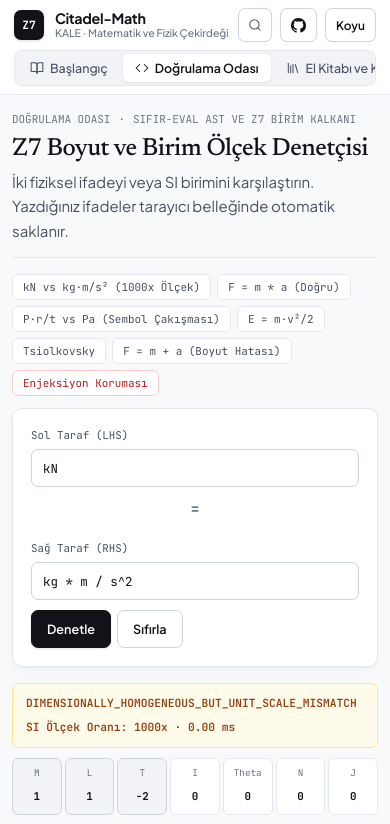
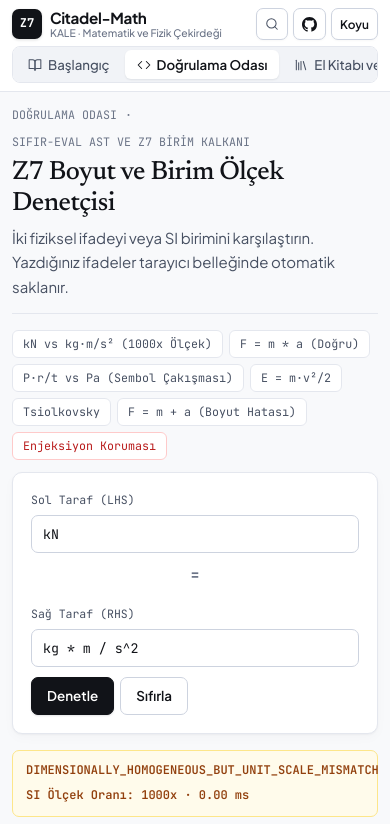
Before and after one commit to imza464-cmyk/citadel-math, a plain HTML site: page site/index.html in a window 390 px wide. Both pictures are taken after a click on the button "Doğrulama Odasında Dene". Shown: the top 824 px of the page. Drawn offline with nearby package versions, Linux system fonts and the light colour scheme.

Commit message:
fix(site): stamp SHA-256 asset cache-busters, fix flex mobile clipping, and null-guard DOM bindings

```diff
--- a/site/app.js
+++ b/site/app.js
@@ -1323,17 +1323,22 @@ ${esc(cur.json)}</pre>
     if (btn) btn.textContent = currentTheme === "dark" ? "Açık" : "Koyu";
   }
 
+  function on(sel, ev, fn) {
+    const el = $(sel);
+    if (el) el.addEventListener(ev, fn);
+  }
+
   function bindEvents() {
     $$(".nav-pill").forEach((btn) => btn.addEventListener("click", () => switchSection(btn.dataset.sec)));
     $$("[data-cat-tab]").forEach((btn) => btn.addEventListener("click", () => switchCatalogTab(btn.dataset.catTab)));
-    $("#themeToggle").addEventListener("click", () => applyTheme(currentTheme === "dark" ? "light" : "dark"));
-    $("#cmdOpenBtn").addEventListener("click", openCmdPalette);
+    on("#themeToggle", "click", () => applyTheme(currentTheme === "dark" ? "light" : "dark"));
+    on("#cmdOpenBtn", "click", openCmdPalette);
 
     // X-Ray Inspector events
-    $("#xrayOpenSandboxBtn").addEventListener("click", () => {
+    on("#xrayOpenSandboxBtn", "click", () => {
       const cur = XRAY_FORMULA_CASES[activeXrayIdx] || XRAY_FORMULA_CASES[0];
-      $("#lhsInput").value = cur.lhs;
-      $("#rhsInput").value = cur.rhs;
+      if ($("#lhsInput")) $("#lhsInput").value = cur.lhs;
+      if ($("#rhsInput")) $("#rhsInput").value = cur.rhs;
       switchSection("sandbox");
     });
 
@@ -1341,10 +1346,12 @@ ${esc(cur.json)}</pre>
     $$("[data-quickrun]").forEach((btn) => {
       btn.addEventListener("click", () => {
         $$("[data-quickrun]").forEach((b) => b.classList.toggle("active", b === btn));
-        $("#heroQuickCmd").textContent = QUICKRUN_COMMANDS[btn.dataset.quickrun];
+        if ($("#heroQuickCmd")) $("#heroQuickCmd").textContent = QUICKRUN_COMMANDS[btn.dataset.quickrun];
       });
     });
-    $("#heroCopyBtn").addEventListener("click", () => copyText($("#heroQuickCmd").textContent, "Komut kopyalandı"));
+    on("#heroCopyBtn", "click", () => {
+      if ($("#heroQuickCmd")) copyText($("#heroQuickCmd").textContent, "Komut kopyalandı");
+    });
 
     // Ashby Y toggle & hover/click
     $$("[data-ashby-y]").forEach((btn) => {
@@ -1355,14 +1362,14 @@ ${esc(cur.json)}</pre>
       });
     });
 
-    $("#ashbySvg").addEventListener("mouseover", (e) => {
+    on("#ashbySvg", "mouseover", (e) => {
       const dot = e.target.closest("[data-ashby-id]");
       if (!dot) return;
       const mat = materialsEnriched.find((m) => m.id === dot.dataset.ashbyId);
       if (mat) renderAshbyHud(mat);
     });
 
-    $("#ashbySvg").addEventListener("click", (e) => {
+    on("#ashbySvg", "click", (e) => {
       const dot = e.target.closest("[data-ashby-id]");
       if (!dot) return;
       selectedMatId = dot.dataset.ashbyId;
@@ -1433,9 +1440,9 @@ ${esc(cur.json)}</pre>
 
     // Command palette
     const dlg = $("#cmdPalette");
-    dlg.addEventListener("click", (e) => { if (e.target === dlg) dlg.close(); });
-    $("#cmdInput").addEventListener("input", (e) => renderCmdResults(e.target.value));
-    $("#cmdInput").addEventListener("keydown", (e) => {
+    if (dlg) dlg.addEventListener("click", (e) => { if (e.target === dlg) dlg.close(); });
+    on("#cmdInput", "input", (e) => renderCmdResults(e.target.value));
+    on("#cmdInput", "keydown", (e) => {
       if (!cmdMatches.length) return;
       if (e.key === "ArrowDown") {
         e.preventDefault();
@@ -1452,45 +1459,47 @@ ${esc(cur.json)}</pre>
     });
 
     // Sandbox
-    $("#runSandboxBtn").addEventListener("click", runSandbox);
-    $("#resetSandboxDraftBtn").addEventListener("click", () => {
-      $("#lhsInput").value = "kN";
-      $("#rhsInput").value = "kg * m / s^2";
+    on("#runSandboxBtn", "click", runSandbox);
+    on("#resetSandboxDraftBtn", "click", () => {
+      if ($("#lhsInput")) $("#lhsInput").value = "kN";
+      if ($("#rhsInput")) $("#rhsInput").value = "kg * m / s^2";
       runSandbox();
     });
-    $("#lhsInput").addEventListener("keydown", (e) => { if (e.key === "Enter") runSandbox(); });
-    $("#rhsInput").addEventListener("keydown", (e) => { if (e.key === "Enter") runSandbox(); });
-    $("#lhsInput").addEventListener("input", saveSandboxDraft);
-    $("#rhsInput").addEventListener("input", saveSandboxDraft);
+    on("#lhsInput", "keydown", (e) => { if (e.key === "Enter") runSandbox(); });
+    on("#rhsInput", "keydown", (e) => { if (e.key === "Enter") runSandbox(); });
+    on("#lhsInput", "input", saveSandboxDraft);
+    on("#rhsInput", "input", saveSandboxDraft);
     $$("#sandboxPresets .preset-btn").forEach((btn) => {
       btn.addEventListener("click", () => {
-        $("#lhsInput").value = btn.dataset.lhs;
-        $("#rhsInput").value = btn.dataset.rhs;
+        if ($("#lhsInput")) $("#lhsInput").value = btn.dataset.lhs;
+        if ($("#rhsInput")) $("#rhsInput").value = btn.dataset.rhs;
         runSandbox();
       });
     });
 
     // Catalog Filters
-    $("#lawSearch").addEventListener("input", (e) => { lawState.q = e.target.value; lawState.page = 1; lawState.highlightId = ""; renderLaws(); });
-    $("#lawDomain").addEventListener("change", (e) => { lawState.domain = e.target.value; lawState.page = 1; renderLaws(); });
-    $("#lawRegime").addEventListener("change", (e) => { lawState.regime = e.target.value; lawState.page = 1; renderLaws(); });
-    $("#lawReset").addEventListener("click", () => {
+    on("#lawSearch", "input", (e) => { lawState.q = e.target.value; lawState.page = 1; lawState.highlightId = ""; renderLaws(); });
+    on("#lawDomain", "change", (e) => { lawState.domain = e.target.value; lawState.page = 1; renderLaws(); });
+    on("#lawRegime", "change", (e) => { lawState.regime = e.target.value; lawState.page = 1; renderLaws(); });
+    on("#lawReset", "click", () => {
       lawState.q = ""; lawState.domain = ""; lawState.regime = ""; lawState.page = 1; lawState.highlightId = "";
-      $("#lawSearch").value = ""; $("#lawDomain").value = ""; $("#lawRegime").value = "";
+      if ($("#lawSearch")) $("#lawSearch").value = "";
+      if ($("#lawDomain")) $("#lawDomain").value = "";
+      if ($("#lawRegime")) $("#lawRegime").value = "";
       renderLaws();
     });
 
-    $("#ontSearch").addEventListener("input", (e) => { ontState.q = e.target.value; ontState.page = 1; renderOntology(); });
-    $("#ontDimFilter").addEventListener("change", (e) => { ontState.dim = e.target.value; ontState.page = 1; renderOntology(); });
-    $("#ontReset").addEventListener("click", () => { ontState.q = ""; ontState.dim = ""; ontState.page = 1; $("#ontSearch").value = ""; $("#ontDimFilter").value = ""; renderOntology(); });
-
-    $("#nistSearch").addEventListener("input", (e) => { nistState.q = e.target.value; nistState.page = 1; renderNist(); });
-    $("#nistReset").addEventListener("click", () => { nistState.q = ""; nistState.page = 1; $("#nistSearch").value = ""; renderNist(); });
-
-    $("#matSearch").addEventListener("input", renderMaterials);
-    $("#matCategory").addEventListener("change", renderMaterials);
-    $("#matSort").addEventListener("change", renderMaterials);
-    $("#matReset").addEventListener("click", () => { $("#matSearch").value = ""; $("#matCategory").value = ""; $("#matSort").value = "breaking_desc"; renderMaterials(); });
+    on("#ontSearch", "input", (e) => { ontState.q = e.target.value; ontState.page = 1; renderOntology(); });
+    on("#ontDimFilter", "change", (e) => { ontState.dim = e.target.value; ontState.page = 1; renderOntology(); });
+    on("#ontReset", "click", () => { ontState.q = ""; ontState.dim = ""; ontState.page = 1; if ($("#ontSearch")) $("#ontSearch").value = ""; if ($("#ontDimFilter")) $("#ontDimFilter").value = ""; renderOntology(); });
+
+    on("#nistSearch", "input", (e) => { nistState.q = e.target.value; nistState.page = 1; renderNist(); });
+    on("#nistReset", "click", () => { nistState.q = ""; nistState.page = 1; if ($("#nistSearch")) $("#nistSearch").value = ""; renderNist(); });
+
+    on("#matSearch", "input", renderMaterials);
+    on("#matCategory", "change", renderMaterials);
+    on("#matSort", "change", renderMaterials);
+    on("#matReset", "click", () => { if ($("#matSearch")) $("#matSearch").value = ""; if ($("#matCategory")) $("#matCategory").value = ""; if ($("#matSort")) $("#matSort").value = "breaking_desc"; renderMaterials(); });
 
     // Global keyboard shortcuts & Hash sync
     window.addEventListener("hashchange", () => {
--- a/site/index.html
+++ b/site/index.html
@@ -97,7 +97,7 @@
   <link rel="preconnect" href="https://fonts.gstatic.com" crossorigin>
   <link rel="stylesheet" href="https://fonts.googleapis.com/css2?family=JetBrains+Mono:wght@400;500;600;700&family=Newsreader:opsz,wght@6..72,400;6..72,500;6..72,600&family=Plus+Jakarta+Sans:wght@400;500;600;700&display=swap">
   <link rel="stylesheet" href="https://cdn.jsdelivr.net/npm/katex@0.16.11/dist/katex.min.css" crossorigin="anonymous">
-  <link rel="stylesheet" href="./styles.css">
+  <link rel="stylesheet" href="./styles.css?v=60cdb392a7">
 </head>
 <body>
   <a href="#mainContent" class="skip-link">Ana içeriğe geç</a>
@@ -824,7 +824,7 @@
   <div id="toast" class="toast" role="status" aria-live="polite"></div>
 
   <script defer src="https://cdn.jsdelivr.net/npm/katex@0.16.11/dist/katex.min.js" crossorigin="anonymous"></script>
-  <script src="./data/ssot_bundle.js"></script>
-  <script src="./app.js"></script>
+  <script src="./data/ssot_bundle.js?v=f6dea6c546"></script>
+  <script src="./app.js?v=96f33104aa"></script>
 </body>
 </html>
--- a/site/styles.css
+++ b/site/styles.css
@@ -104,19 +104,24 @@
     box-sizing: border-box;
   }
 
-  html, body {
+  html {
     margin: 0;
     padding: 0;
-    max-width: 100%;
-    overflow-x: hidden;
+    -webkit-font-smoothing: antialiased;
+    -moz-osx-font-smoothing: grayscale;
+  }
+
+  body {
+    margin: 0;
+    padding: 0;
+    width: 100%;
     background-color: var(--bg);
     color: var(--text);
     font-family: var(--font-sans);
     font-size: 15px;
     line-height: 1.62;
     font-feature-settings: "cv02", "cv03", "cv04", "cv11";
-    -webkit-font-smoothing: antialiased;
-    -moz-osx-font-smoothing: grayscale;
+    overflow-x: clip;
   }
 }
 
@@ -891,6 +896,8 @@
     color: var(--text);
     overflow-x: auto;
     white-space: nowrap;
+    min-width: 0;
+    max-width: 100%;
   }
 
   /* 3. EDITORIAL TWO-COLUMN LAYOUT (Citadel Academy Sticky Rail + Reader) */
@@ -1100,6 +1107,8 @@
     align-items: center;
     justify-content: space-between;
     gap: 10px;
+    min-width: 0;
+    max-width: 100%;
   }
 
   .quickrun-cmd code {
@@ -1110,7 +1119,9 @@
     color: var(--text);
     overflow-x: auto;
     white-space: nowrap;
-    flex: 1;
+    flex: 1 1 0%;
+    min-width: 0;
+    max-width: 100%;
   }
 
   .tab-bar {
@@ -1628,7 +1639,8 @@
   }
 
   .meter {
-    width: 90px;
+    width: 68px;
+    max-width: 100%;
     height: 5px;
     margin-top: 4px;
   }
@@ -1917,14 +1929,52 @@
     .hide-mobile {
       display: none !important;
     }
+    .topbar-inner {
+      padding: 8px 12px;
+      gap: 6px;
+    }
+    .brand {
+      gap: 8px;
+      min-width: 0;
+    }
+    .brand-sub {
+      font-size: 0.65rem;
+    }
+    .topbar-actions {
+      gap: 5px;
+    }
+    .icon-btn {
+      padding: 0 8px;
+      min-width: 32px;
+      height: 32px;
+      font-size: 0.74rem;
+    }
+    .cmd-trigger {
+      height: 32px;
+      padding: 0 8px;
+    }
     .shell {
-      padding: 16px 12px 52px;
+      padding: 14px 12px 48px;
     }
     .study-desk-panel {
       padding: 16px 14px;
-    }
-    .cmd-trigger {
-      padding: 0 9px;
+      gap: 18px;
+    }
+    .desk-display-title {
+      font-size: 1.48rem;
+    }
+    .next-action-callout {
+      padding: 12px;
+    }
+    .next-action-callout .btn {
+      width: 100%;
+    }
+    .preview-code-line {
+      padding: 6px 7px;
+      gap: 7px;
+    }
+    .preview-code-line code {
+      font-size: 0.71rem;
     }
     .z7-grid {
       gap: 3px;
```
Also changed, not shown: site/data/ssot_bundle.js, 2 other files.
